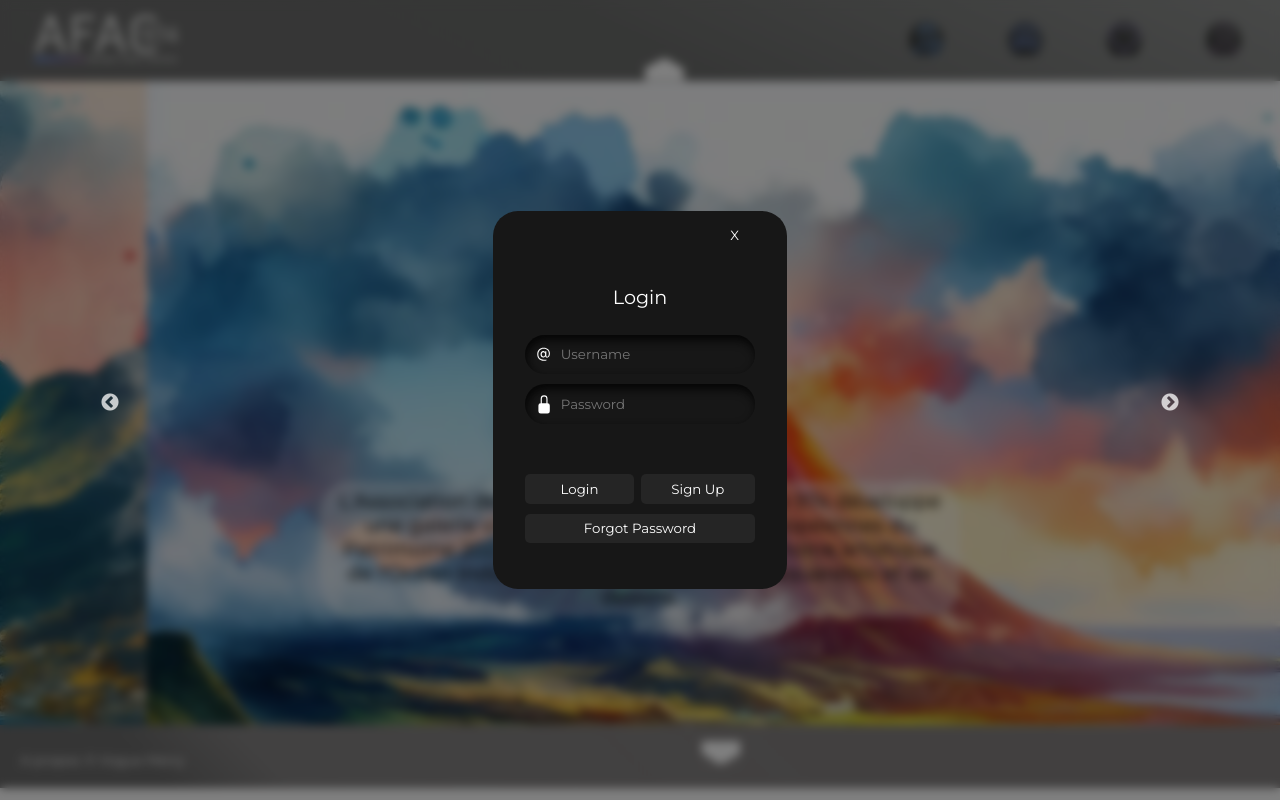
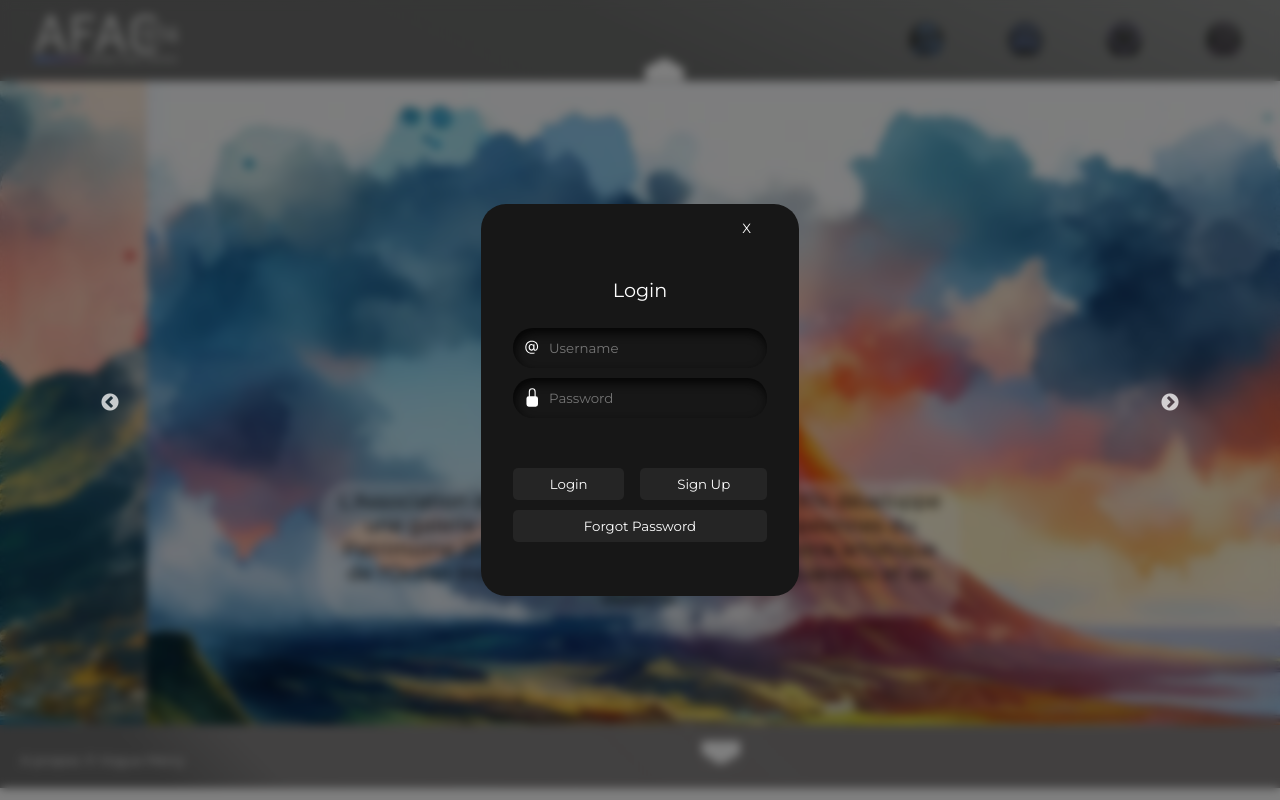
Before and after one commit to WildCodeSchool-2023-09/afac974, a React (Vite) app in the folder frontend/: page / in a window 1280 px wide. Both pictures are taken after a click on the button 1224 px from the left and 40 px from the top of the page. Built offline with nearby package versions, Linux system fonts and the light colour scheme; a web font is replaced by a local one; what granim would draw is missing.

Commit message:
MAJ css login

```diff
--- a/frontend/src/components/Login/Login.jsx
+++ b/frontend/src/components/Login/Login.jsx
@@ -55,7 +55,7 @@ function Login({ closeLogin }) {
         </div>
         <div className="btn">
           <button type="button" className="button1">
-            &nbsp;&nbsp;&nbsp;&nbsp;&nbsp;&nbsp;Login&nbsp;&nbsp;&nbsp;&nbsp;&nbsp;&nbsp;
+            Login
           </button>
           <button type="button" className="button2">
             Sign Up
--- a/frontend/src/components/Login/Login.scss
+++ b/frontend/src/components/Login/Login.scss
@@ -16,9 +16,9 @@
   display: flex;
   flex-direction: column;
   gap: 10px;
-  padding-left: 2em;
-  padding-right: 2em;
-  padding-bottom: 0.4em;
+  padding-left: 2rem;
+  padding-right: 2rem;
+  padding-bottom: 0.4rem;
   background-color: #171717;
   border-radius: 25px;
   transition: 0.4s ease-in-out;
@@ -33,7 +33,7 @@
   text-align: center;
   margin: 1rem;
   color: rgb(255, 255, 255);
-  font-size: 1.2em;
+  font-size: 1.2rem;
 }
 
 .closeLogin {
@@ -47,9 +47,9 @@
   display: flex;
   align-items: center;
   justify-content: center;
-  gap: 0.5em;
+  gap: 0.5rem;
   border-radius: 25px;
-  padding: 0.6em;
+  padding: 0.6rem;
   border: none;
   outline: none;
   color: white;
@@ -58,8 +58,8 @@
 }
 
 .input-icon {
-  height: 1.3em;
-  width: 1.3em;
+  height: 1.3rem;
+  width: 1.3rem;
   fill: white;
 }
 
@@ -75,15 +75,15 @@
   display: flex;
   justify-content: center;
   flex-direction: row;
-  margin-top: 2.5em;
+  margin-top: 2.5rem;
 }
 
 .button1 {
   padding: 0.5em;
-  padding-left: 1.1em;
-  padding-right: 1.1em;
+  padding-left: 2.3rem;
+  padding-right: 2.3rem;
   border-radius: 5px;
-  margin-right: 0.5em;
+  margin-right: 1rem;
   border: none;
   outline: none;
   transition: 0.4s ease-in-out;
@@ -97,9 +97,9 @@
 }
 
 .button2 {
-  padding: 0.5em;
-  padding-left: 2.3em;
-  padding-right: 2.3em;
+  padding: 0.5rem;
+  padding-left: 2.3rem;
+  padding-right: 2.3rem;
   border-radius: 5px;
   border: none;
   outline: none;
@@ -114,8 +114,8 @@
 }
 
 .button3 {
-  margin-bottom: 3em;
-  padding: 0.5em;
+  margin-bottom: 3rem;
+  padding: 0.5rem;
   border-radius: 5px;
   border: none;
   outline: none;
```
